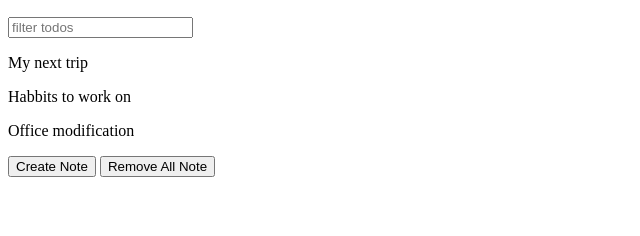
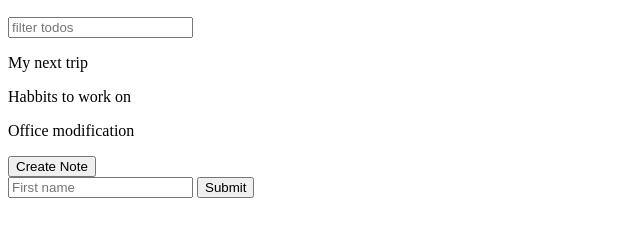
Before and after one commit to rahmed2210/JS-Projects, a plain HTML site: page u-apps/notesapp/index.html in a window 1280 px wide. Shown: the part 110-346 px from the top of the page, without its empty margins (0-640 px from the left). Drawn offline with Linux system fonts and the light colour scheme.

Commit message:
NoteApp (Working with form)

```diff
--- a/u-apps/notesapp/index.html
+++ b/u-apps/notesapp/index.html
@@ -16,7 +16,12 @@
     <div id="notes"></div>
 
     <button id="create-note">Create Note</button>
-    <button id="remove-all">Remove All Note</button>
+
+    <form id="name-form">
+        <input type="text" placeholder="First name" name="firstName">
+        <button>Submit</button>
+    </form>
+
 
     <script src="./notes-app.js"></script>
 </body>
```
